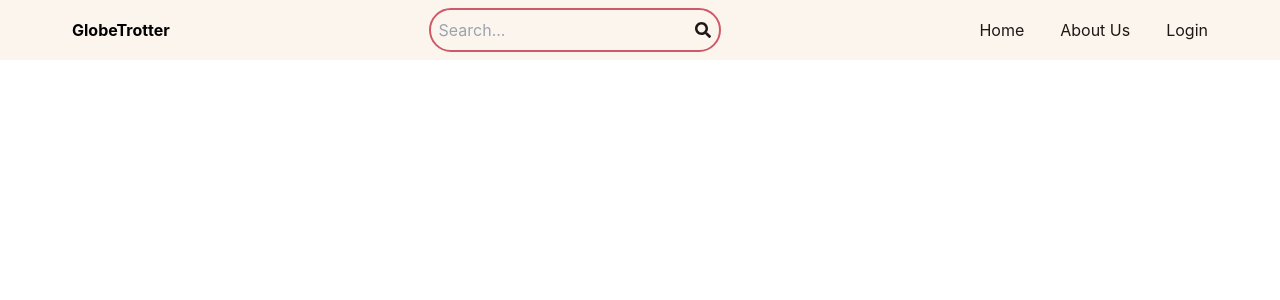
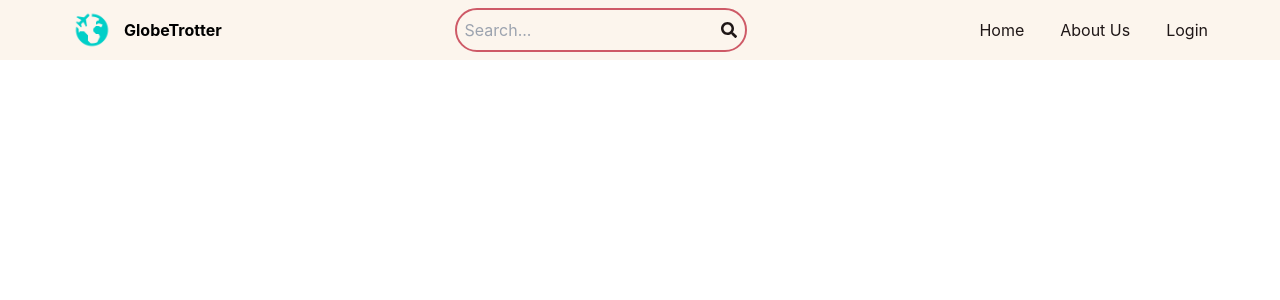
Before and after one commit to od-vivek/globe-trotter, a React (Create React App) app in the folder client/: page / in a window 1280 px wide. Shown: the top 300 px of the page. Built offline with nearby package versions, Linux system fonts and the light colour scheme.

Commit message:
added logo to header

```diff
--- a/client/src/components/Header.jsx
+++ b/client/src/components/Header.jsx
@@ -1,6 +1,7 @@
-import React from 'react'
-import { Link, useNavigate } from 'react-router-dom'
+import React from 'react';
+import { Link, useNavigate } from 'react-router-dom';
 import { FaSearch } from 'react-icons/fa';
+import logo from '../images/logo.png';
 
 export default function Header() {
   const navigate = useNavigate();
@@ -8,8 +9,12 @@ export default function Header() {
   return (
     <header className='bg-color1'>
       <div className='flex justify-between items-center max-w-6xl mx-auto p-2'>
-        <Link to='/'>
-          <h1 className='font-bold text-sm sm:text-xl flex flex-wrap text-color4'></h1>
+        <Link className='flex items-center gap-3' to='/'>
+          <img
+            alt='logo'
+            src={logo}
+            className='max-h-10' // Set a maximum height for the logo
+          />
           <span className='font-bold text color4'>GlobeTrotter</span>
         </Link>
         <form className='text-center bg-color1 p-2 rounded-full flex justify-center items-center hover:scale-105 hover:px-5 border-2 border-color3'>
@@ -28,7 +33,7 @@ export default function Header() {
             <li className='text-color4 hover:text-color3 hover:scale-110'>Home</li>
           </Link>
           <Link to='/about'>
-            <li className='text-color4 hover:text-color3 hover:scale-110'>About Us </li>
+            <li className='text-color4 hover:text-color3 hover:scale-110'>About Us</li>
           </Link>
           <Link to='/login'>
             <li className='text-color4 hover:text-color3 hover:scale-110'>Login</li>
@@ -36,5 +41,5 @@ export default function Header() {
         </ul>
       </div>
     </header>
-  )
+  );
 }
```
Also changed, not shown: client/src/images/logo.png (added).
